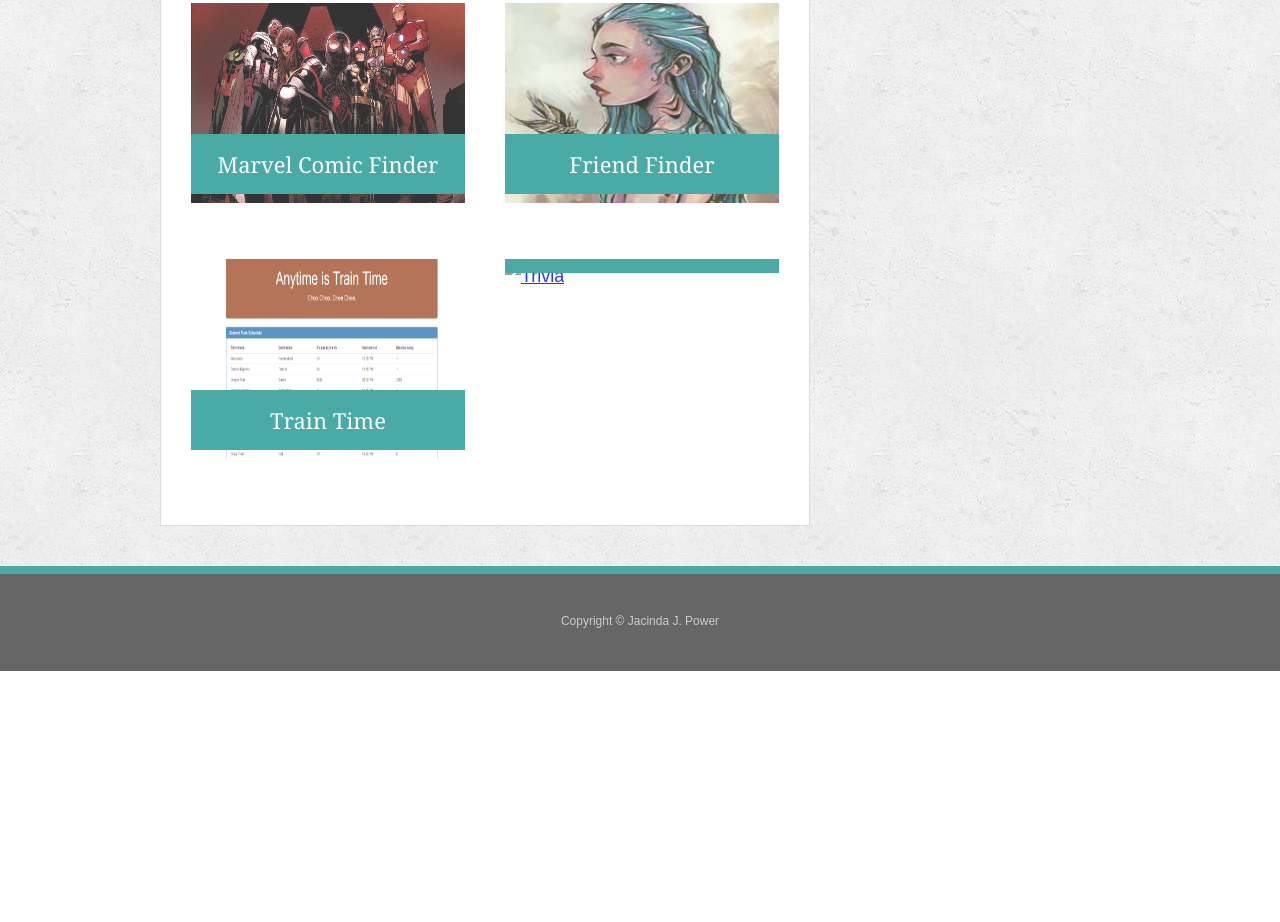
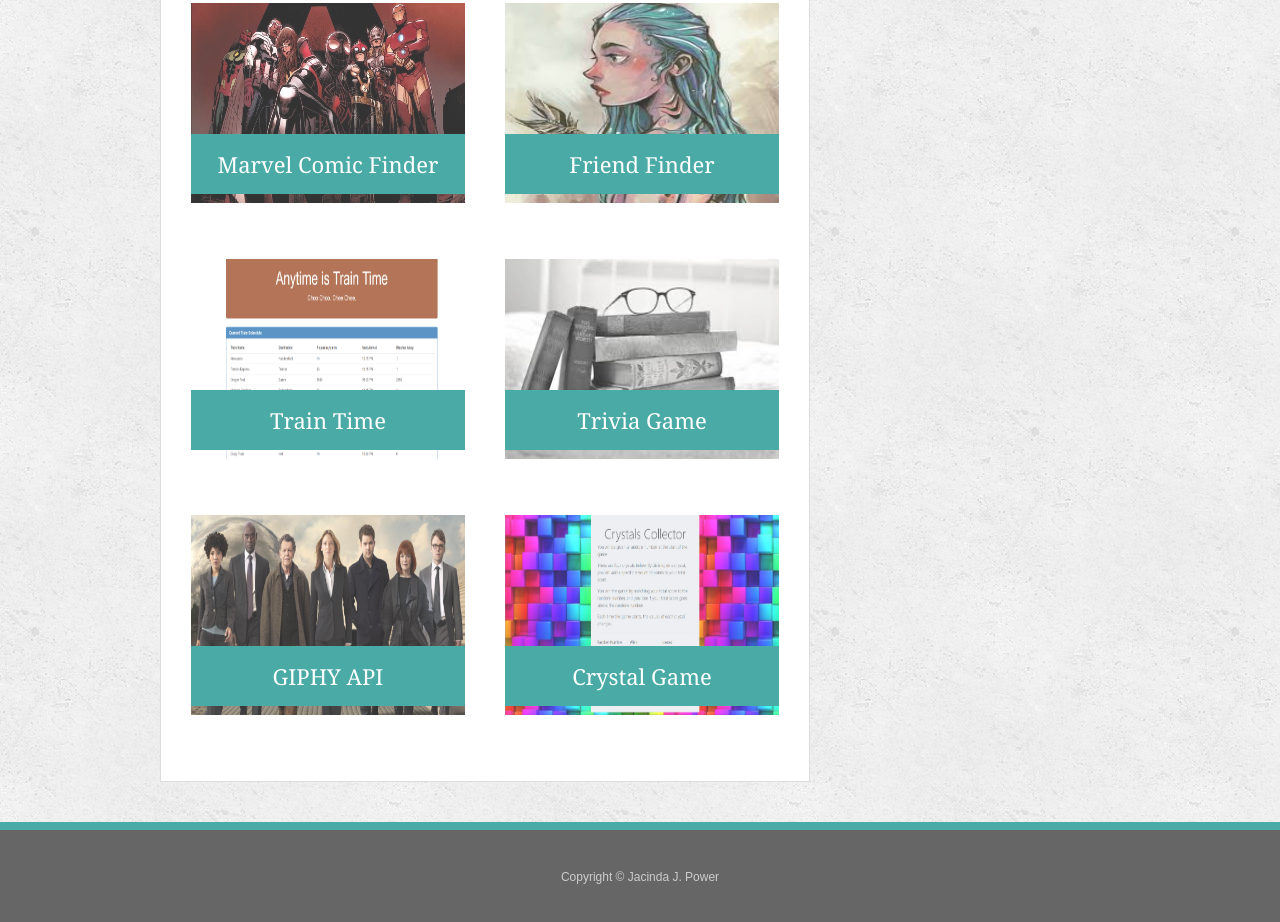
Before and after one commit to zdp1243/Responsive-Portfolio, a plain HTML site: page portfolio.html in a window 1280 px wide. Shown: the part 526-1448 px from the top of the page. Before the commit the page ends 1197 px from the top, so only its background shows below. Drawn offline with Linux system fonts and the light colour scheme; files whose address does not match are found by name.

Commit message:
added a few older projects to portfolio and cleaned up code

```diff
--- a/portfolio.html
+++ b/portfolio.html
@@ -60,18 +60,29 @@
           <h3>Train Time</h3>
         </a>
       </div>
+
       <div class="work">
         <a href=" https://github.com/zdp1243/TriviaGame">
-          <img src="" alt="Trivia" width="300" height="200">
+          <img src="./assets/BookGlasses.jpg" alt="Trivia" width="300" height="200">
           <h3>Trivia Game</h3>
         </a>
       </div>
 
-      <!-- <div class="work">
-        <img src="../Responsive-Portfolio/assets/technics-q-c-640-480-9.jpg" alt="Rock Paper Scissors">
-        <h3>Rock Paper Scissors</h3>
-        <a></a>
-      </div> -->
+      <div class="work">
+        <a href=" https://github.com/zdp1243/GIPHY">
+          <img src="./assets/landscape-1466700395-fringe-cast.jpg" alt="Giphy" width="300" height="200">
+          <h3>GIPHY API</h3>
+        </a>
+      </div>
+
+      <div class="work">
+        <a href="https://github.com/zdp1243/week-4-game">
+          <img src="./assets/Crystal.png" alt="Crystal" width="300" height="200">
+          <h3>Crystal Game</h3>
+        </a>
+      </div>
+
+
 
     </section>
     <section class="sidebar">
--- a/style.css
+++ b/style.css
@@ -333,9 +333,9 @@ h3 {
   font-size: 22px;
 }
 
-/*Media Queries*/
+/*Media Queries--This was to change the color of the text to show responiveness for the assignment, but I have disabled it for this assignment.*/
 
-.kolor {
+/* .kolor {
   color: #666666;
 }
 
@@ -355,7 +355,7 @@ h3 {
   .kolor {
     color: red;
   }
-}
+} */
 
 /* header */
 
```
Also changed, not shown: contact.html (+8 -3 lines), assets/Crystal.png (added), assets/landscape-1466700395-fringe-cast.jpg (added).
